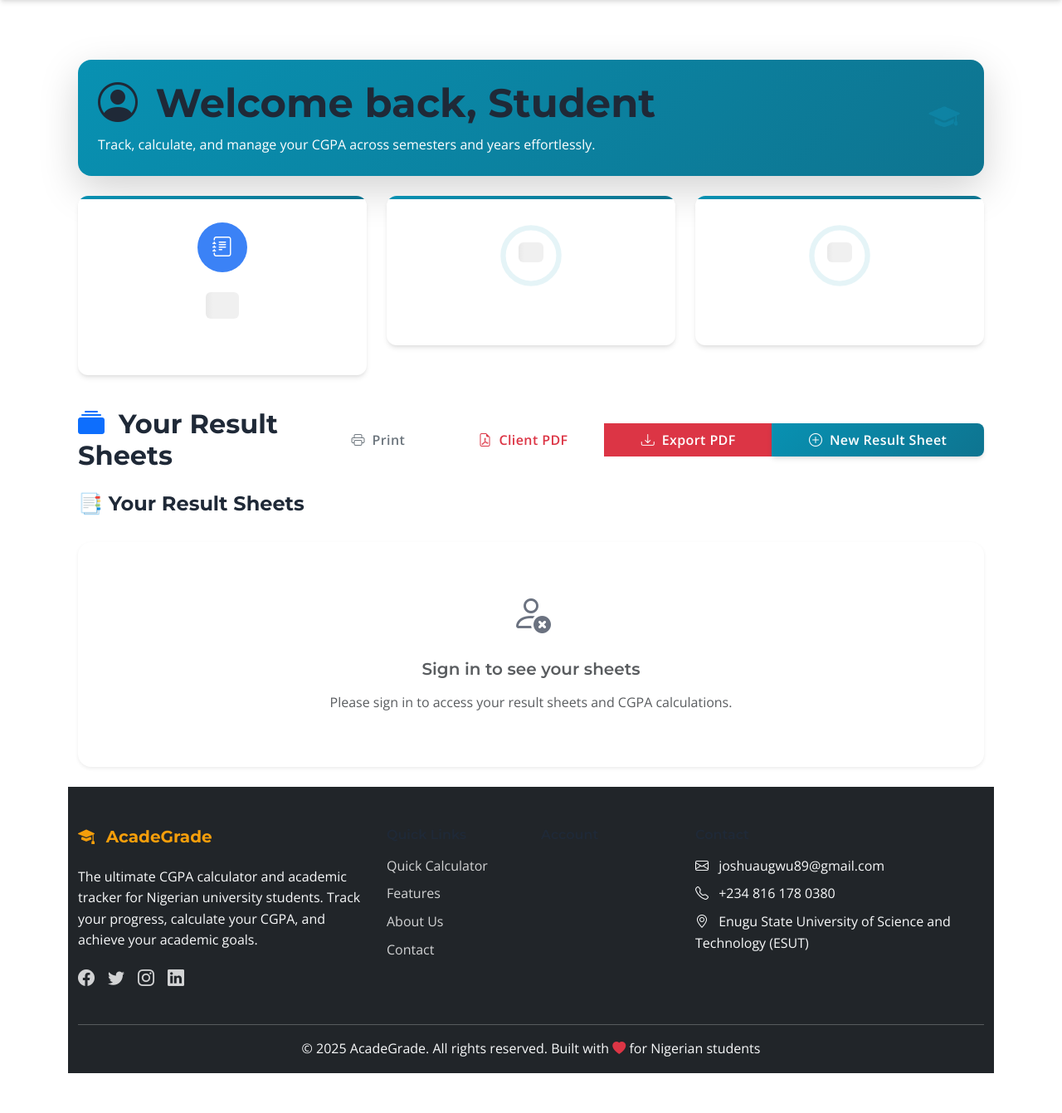
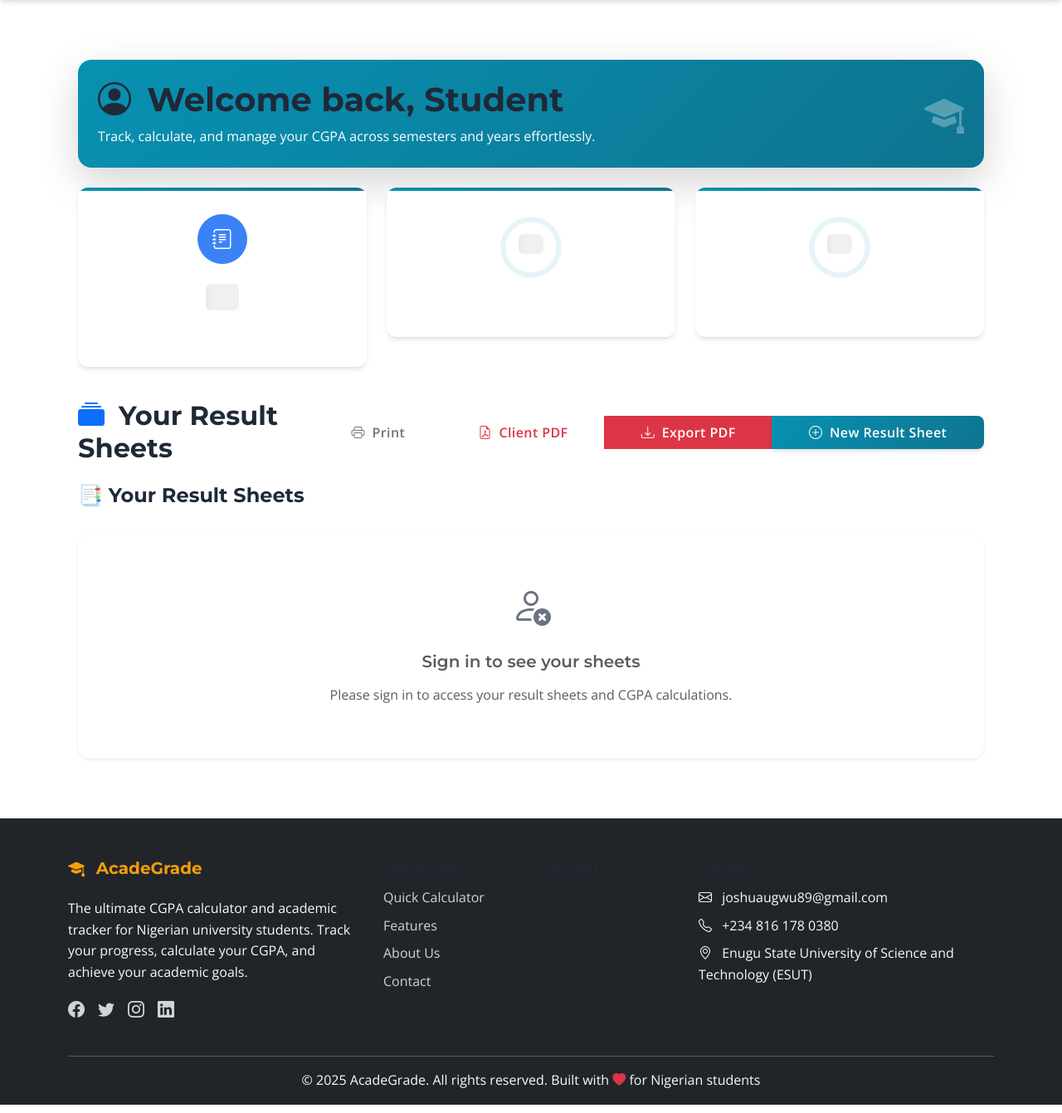
Before and after one commit to 89joshuaugwu/acadegrade, a Django app: page /dashboard/ in a window 1280 px wide. Shown: the part 64-1405 px from the top of the page at 83% size. Run offline with Django 5.2, Linux system fonts and the light colour scheme; the visitor is signed in with stand-in values (Sample User, id 1); some libraries are stand-ins or nearby versions.

Commit message:
SEO, dashboard revert, bugfixes, and UI improvements

```diff
--- a/templates/base.html
+++ b/templates/base.html
@@ -167,7 +167,7 @@
     <div class="position-fixed bottom-0 end-0 p-3" style="z-index: 1050">
         <div id="resultToast" class="toast align-items-center border-0" role="alert">
             <div class="d-flex">
-                <div class="toast-body" id="toastMessage">Your CGPA is calculated!</div>
+                <div class="toast-body" id="toastMessageResult">Your CGPA is calculated!</div>
                 <button type="button" class="btn-close btn-close-white me-2 m-auto" data-bs-dismiss="toast"></button>
             </div>
         </div>
@@ -177,7 +177,7 @@
 <div class="position-fixed bottom-0 end-0 p-3" style="z-index: 1100">
   <div id="globalToast" class="toast align-items-center border-0 text-bg-primary" role="alert" aria-live="assertive" aria-atomic="true">
     <div class="d-flex">
-      <div class="toast-body" id="toastMessage">Placeholder</div>
+      <div class="toast-body" id="toastMessageGlobal">Placeholder</div>
       <button type="button" class="btn-close btn-close-white me-2 m-auto" data-bs-dismiss="toast"></button>
     </div>
   </div>
@@ -352,7 +352,7 @@
 
    function showToast(message, type = "primary") {
     const toastEl = document.getElementById("globalToast");
-    const toastBody = document.getElementById("toastMessage");
+    const toastBody = document.getElementById("toastMessageGlobal");
 
     // Change color by type
     toastEl.className = `toast align-items-center border-0 text-bg-${type}`;
--- a/templates/dashboard.html
+++ b/templates/dashboard.html
@@ -2,32 +2,32 @@
 {% block title %}Dashboard | AcadeGrade{% endblock %}
 
 {% block content %}
-<main class="container py-4" role="main">
-  <section class="hero" aria-label="Welcome">
+<div class="container py-4">
+
+  <!-- Hero / Welcome -->
   <div class="card border-0 rounded-4 shadow-lg mb-4" style="background: var(--primary-gradient);">
     <div class="card-body p-4 text-white">
       <div class="d-flex align-items-center justify-content-between">
         <div class="flex-grow-1">
-            <h1 class="fw-bold mb-2">
-              <i class="bi bi-person-circle me-2" aria-hidden="true"></i>
+          <h2 class="fw-bold mb-2">
+            <i class="bi bi-person-circle me-2"></i>
             Welcome back, <span id="userName">Student</span>
-            </h1>
+          </h2>
           <p class="mb-0 opacity-90">Track, calculate, and manage your CGPA across semesters and years effortlessly.</p>
         </div>
         <div class="d-none d-lg-block">
-            <img src="/static/images/mortarboard-fill.png" alt="AcadeGrade logo" style="width: 48px; opacity: 0.3;" />
+          <i class="bi bi-mortarboard-fill" style="font-size: 3rem; opacity: 0.3;"></i>
         </div>
       </div>
     </div>
   </div>
-  </section>
 
-  <section class="quick-stats" aria-label="Quick Stats">
+  <!-- Quick Stats -->
   <div class="row mb-4" id="quickStats">
     <div class="col-12 col-md-4 mb-3" data-aos="fade-up">
-        <div class="stat-card" aria-label="Total Sheets">
+      <div class="stat-card">
         <div class="stat-icon" style="background: var(--info);">
-            <i class="bi bi-journal-text" aria-hidden="true"></i>
+          <i class="bi bi-journal-text"></i>
         </div>
         <div class="stat-value text-primary" id="statTotalSheets">
           <div class="loading-skeleton" style="width: 40px; height: 32px; margin: 0 auto;"></div>
@@ -36,9 +36,9 @@
       </div>
     </div>
     <div class="col-12 col-md-4 mb-3" data-aos="fade-up" data-aos-delay="100">
-        <div class="stat-card text-center" aria-label="Average CGPA">
+      <div class="stat-card text-center">
         <div class="cgpa-circle mx-auto" id="avgCgpaCircle">
-            <svg viewBox="0 0 100 100" aria-label="Average CGPA">
+          <svg viewBox="0 0 100 100">
             <circle class="circle-bg" cx="50" cy="50" r="42"></circle>
             <circle class="circle-progress" cx="50" cy="50" r="42"
                     stroke-dasharray="0 264" id="avgCgpaProgress"></circle>
@@ -51,15 +51,15 @@
         </div>
         <div class="stat-label mt-2">Average CGPA</div>
         <div class="cgpa-indicator mt-2" id="avgCgpaIndicator" style="display: none;">
-            <i class="bi bi-circle-fill" aria-hidden="true"></i>
+          <i class="bi bi-circle-fill"></i>
           <span id="avgCgpaStatus">-</span>
         </div>
       </div>
     </div>
     <div class="col-12 col-md-4 mb-3" data-aos="fade-up" data-aos-delay="200">
-        <div class="stat-card text-center" aria-label="Best CGPA">
+      <div class="stat-card text-center">
         <div class="cgpa-circle mx-auto" id="bestCgpaCircle">
-            <svg viewBox="0 0 100 100" aria-label="Best CGPA">
+          <svg viewBox="0 0 100 100">
             <circle class="circle-bg" cx="50" cy="50" r="42"></circle>
             <circle class="circle-progress" cx="50" cy="50" r="42"
                     stroke-dasharray="0 264" id="bestCgpaProgress"></circle>
@@ -72,13 +72,12 @@
         </div>
         <div class="stat-label mt-2">Best CGPA</div>
         <div class="cgpa-indicator mt-2" id="bestCgpaIndicator" style="display: none;">
-            <i class="bi bi-trophy-fill" aria-hidden="true"></i>
+          <i class="bi bi-trophy-fill"></i>
           <span id="bestCgpaStatus">-</span>
         </div>
       </div>
     </div>
   </div>
-  </section>
 
   <!-- Action Buttons -->
   <div class="d-flex flex-column flex-lg-row justify-content-between align-items-start align-items-lg-center mb-4 gap-3">
```
Lines whose indentation alone changed are shown as unchanged.
